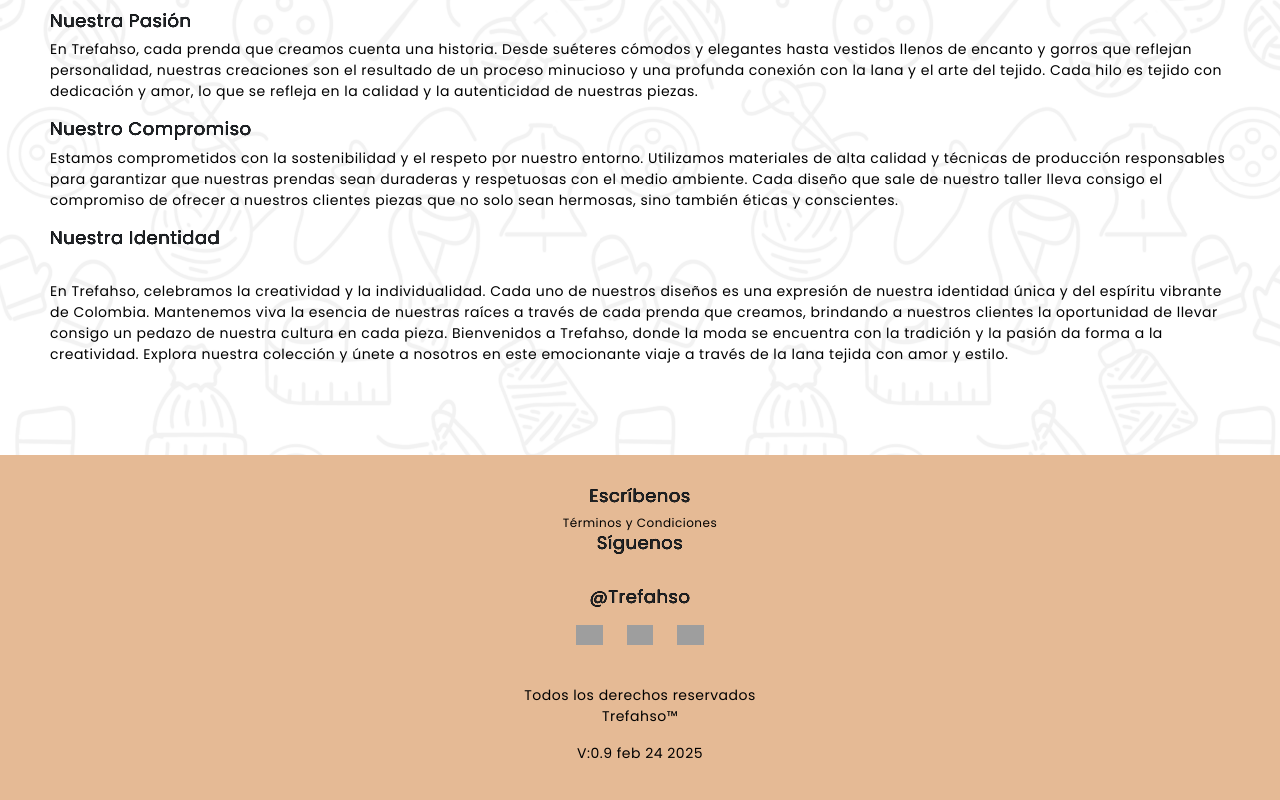
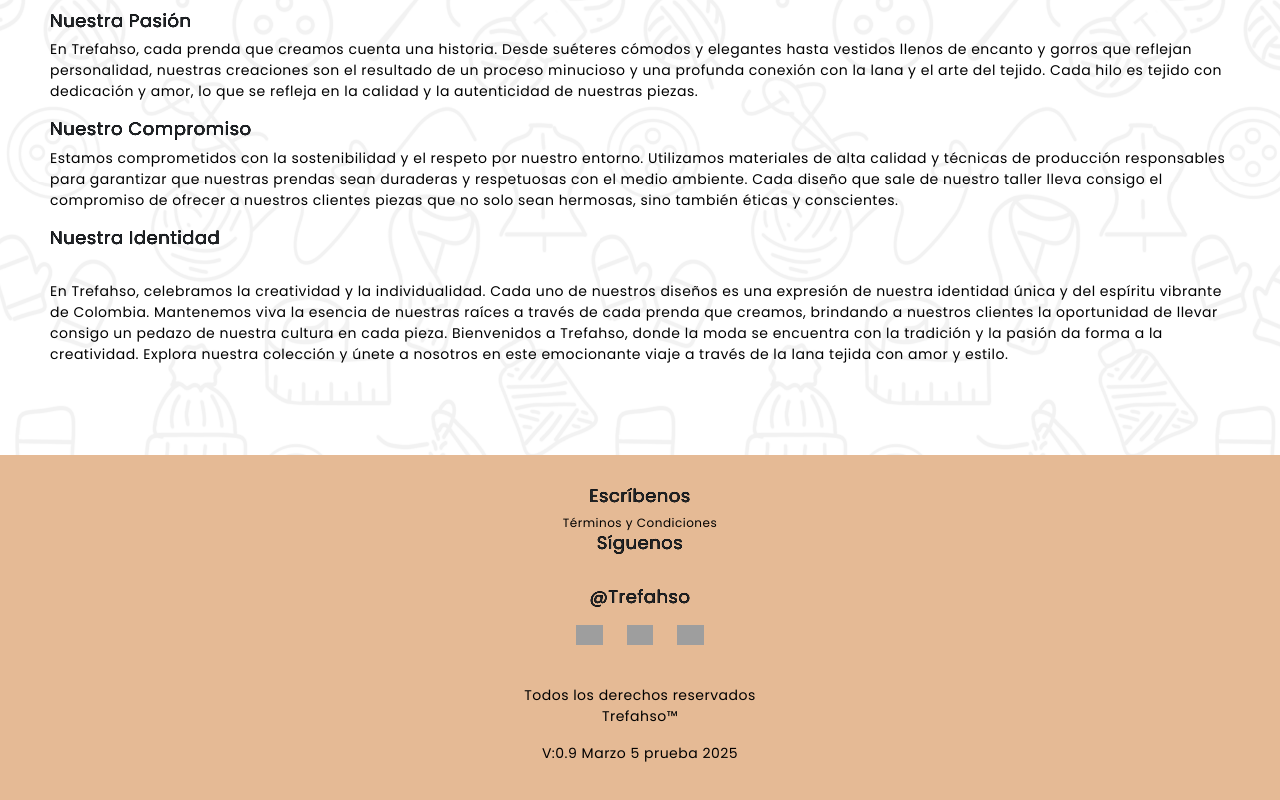
Before and after one commit to daczchvill/webtrefahsov0.9, a plain HTML site: page quienessomos.html in a window 1280 px wide. Shown: the part 418-1218 px from the top of the page. Drawn offline with nearby package versions, Linux system fonts and the light colour scheme; grey boxes are pictures that could not be loaded.

Commit message:
Update quienessomos.html

```diff
--- a/quienessomos.html
+++ b/quienessomos.html
@@ -195,7 +195,7 @@
 
 
 
-        <p>Todos los derechos reservados <br>Trefahso™</p><p>V:0.9 feb 24 2025</p>
+        <p>Todos los derechos reservados <br>Trefahso™</p><p>V:0.9 Marzo 5 prueba 2025</p>
 
     </footer>
 
```
